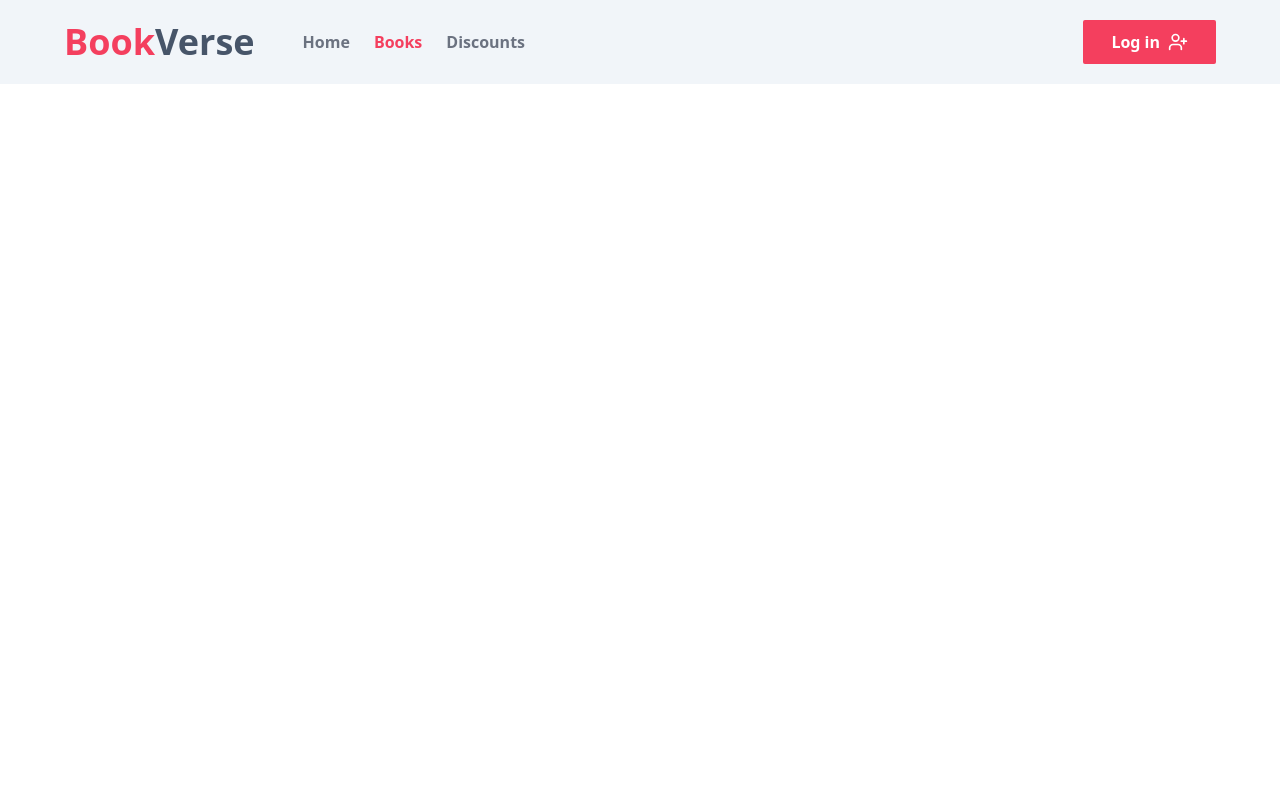
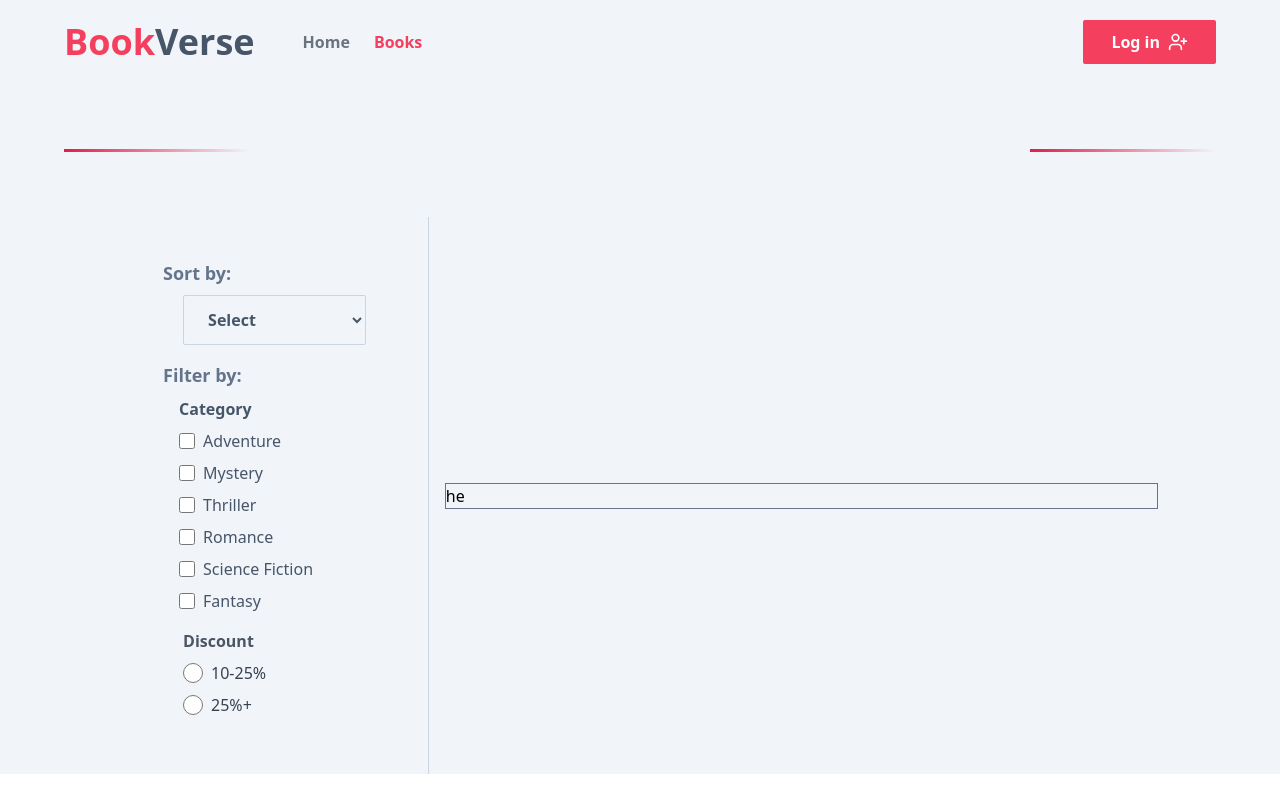
Before and after one commit to rabiulahsan/online-bookstore-client, a React (Vite) app: page /books in a window 1280 px wide. Built offline with nearby package versions, Linux system fonts and the light colour scheme; no server answers.

Commit message:
created left side filster section

```diff
--- a/src/Components/StaggerAnimation/StaggerAnimation.jsx
+++ b/src/Components/StaggerAnimation/StaggerAnimation.jsx
@@ -27,12 +27,12 @@ const StaggerAnimation = ({ text }) => {
       y: -70,
       opacity: 0,
       delay: 0.5,
-      stagger: 0.15,
+      stagger: 0.1,
     });
   });
   return (
-    <div className="text-center my-[4%]">
-      <p ref={textRef} className="text font-bold text-4xl text-slate-700">
+    <div className="text-center my-[3%]">
+      <p ref={textRef} className="text font-bold text-5xl ">
         {text}
       </p>
     </div>
--- a/src/Pages/BookPage/BookPage.jsx
+++ b/src/Pages/BookPage/BookPage.jsx
@@ -1,9 +1,117 @@
+import { useState } from "react";
+import StaggerAnimation from "../../Components/StaggerAnimation/StaggerAnimation";
 import useGetAllBooks from "../../Hooks/useGetAllBooks/useGetAllBooks";
+
+//todo skeleton animation added for the loading books
 
 const BookPage = () => {
   const [allBooks, isLoading] = useGetAllBooks();
   console.log(allBooks);
-  return <div></div>;
+
+  const [sort, setSort] = useState("");
+  const [selectedCategories, setSelectedCategories] = useState([]);
+  const [discount, setDiscount] = useState("");
+
+  const categories = [
+    "Adventure",
+    "Mystery",
+    "Thriller",
+    "Romance",
+    "Science Fiction",
+    "Fantasy",
+  ];
+
+  const discounts = ["10-25%", "25%+"];
+
+  const toggleCategory = (category) => {
+    if (selectedCategories.includes(category)) {
+      setSelectedCategories(selectedCategories.filter((c) => c !== category));
+    } else {
+      setSelectedCategories([...selectedCategories, category]);
+    }
+  };
+  return (
+    <div className="bg-slate-100 px-[5%]">
+      {/* book page header section  */}
+      <div className="flex items-center justify-center py-[2%] gap-x-[4%]">
+        <span className="flex-grow h-[3px] bg-gradient-to-r from-rose-600 to-transparent"></span>
+        <span className="font-bold text-3xl mx-4 bg-gradient-to-r from-rose-600 via-pink-500 to-slate-600 bg-clip-text text-transparent">
+          <StaggerAnimation
+            text={"Browse Through Our Books"}
+          ></StaggerAnimation>
+        </span>
+        <span className="flex-grow h-[3px] bg-gradient-to-r from-rose-600 to-transparent"></span>
+      </div>
+
+      {/* all books */}
+
+      <div className=" flex items-center gap-x-4 px-[5%]">
+        {/* left side  */}
+
+        <div className="p-[4%] w-[30%]   border-r border-slate-300">
+          <div className="mb-4">
+            <label className="block text-slate-500 font-bold text-lg mb-2">
+              Sort by:
+            </label>
+            <div className="px-5">
+              <select
+                value={sort}
+                onChange={(e) => setSort(e.target.value)}
+                className="border border-slate-300 w-full  bg-transparent rounded-sm px-5 py-3 text-slate-600 font-semibold"
+              >
+                <option value="">Select</option>
+                <option value="lowToHigh">Price: Low to High</option>
+                <option value="highToLow">Price: High to Low</option>
+              </select>
+            </div>
+          </div>
+
+          <div className="mb-4 ">
+            <label className="block text-slate-500 font-bold text-lg mb-2">
+              Filter by:
+            </label>
+
+            {/* Category Filter */}
+            <div className="mb-4 px-4">
+              <p className="font-semibold text-slate-600 mb-2">Category</p>
+              {categories.map((category) => (
+                <label key={category} className="flex items-center mb-2">
+                  <input
+                    type="checkbox"
+                    checked={selectedCategories.includes(category)}
+                    onChange={() => toggleCategory(category)}
+                    className="w-4 h-4 text-rose-600 border-gray-300 rounded focus:ring-rose-500"
+                  />
+                  <span className="ml-2 text-slate-600">{category}</span>
+                </label>
+              ))}
+            </div>
+
+            {/* Discount Filter */}
+            <div className="px-5">
+              <p className="font-semibold text-gray-600 mb-2">Discount</p>
+              {discounts.map((d) => (
+                <label key={d} className="flex items-center mb-2">
+                  <input
+                    type="radio"
+                    name="discount"
+                    value={d}
+                    checked={discount === d}
+                    onChange={() => setDiscount(d)}
+                    className="w-5 h-5 p-1 "
+                  />
+                  <span className="ml-2 text-gray-700">{d}</span>
+                </label>
+              ))}
+            </div>
+          </div>
+        </div>
+
+        {/* right side  */}
+        <div className="w-[70%] border border-slate-500">he</div>
+      </div>
+    </div>
+  );
 };
 
 export default BookPage;
--- a/src/Pages/HomePage/Navbar/Navbar.jsx
+++ b/src/Pages/HomePage/Navbar/Navbar.jsx
@@ -51,9 +51,6 @@ const Navbar = () => {
             <span className="text-slate-500 font-semibold">
               <ActiveLink to="/books">Books</ActiveLink>
             </span>
-            <span className="text-slate-500 font-semibold">
-              <ActiveLink to="/discounts">Discounts</ActiveLink>
-            </span>
 
             {user && (
               <>
```
